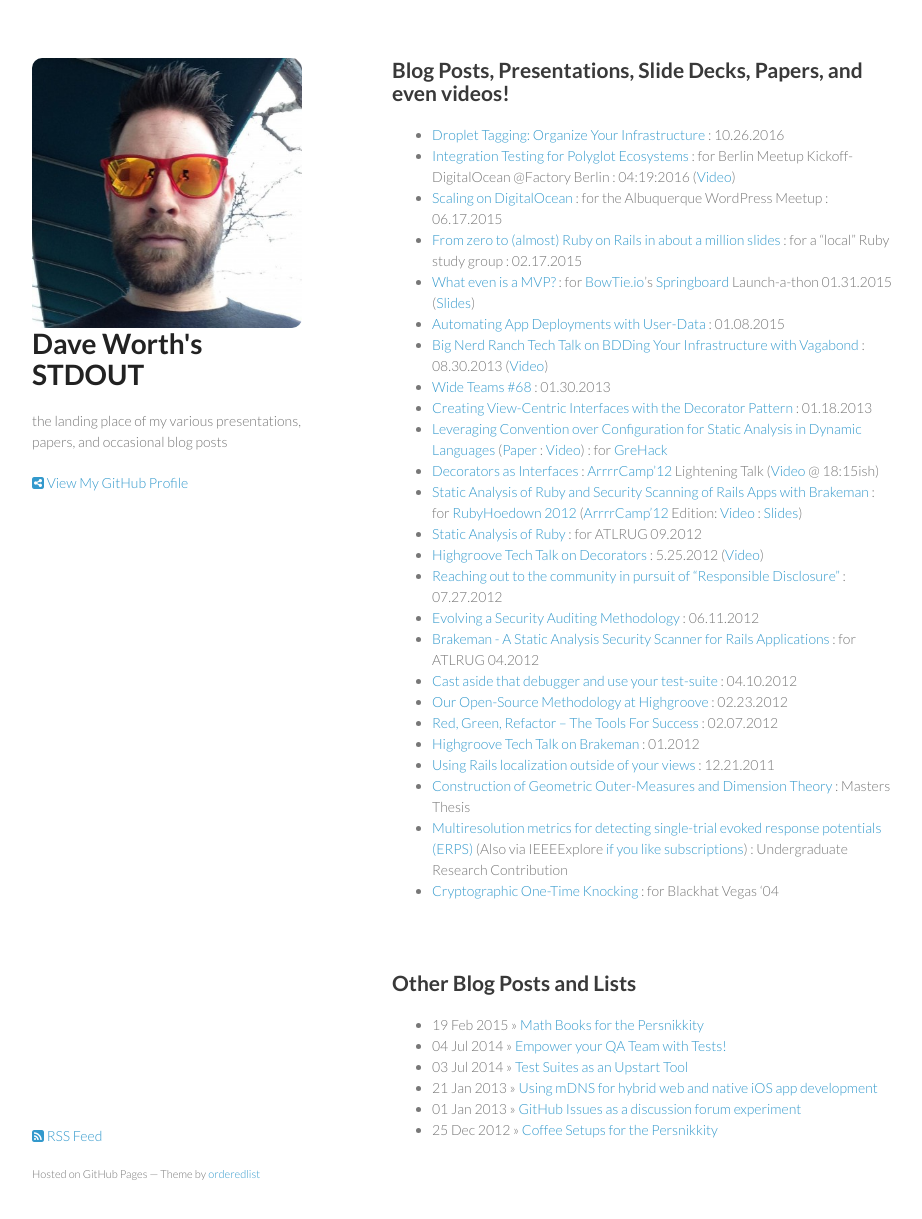
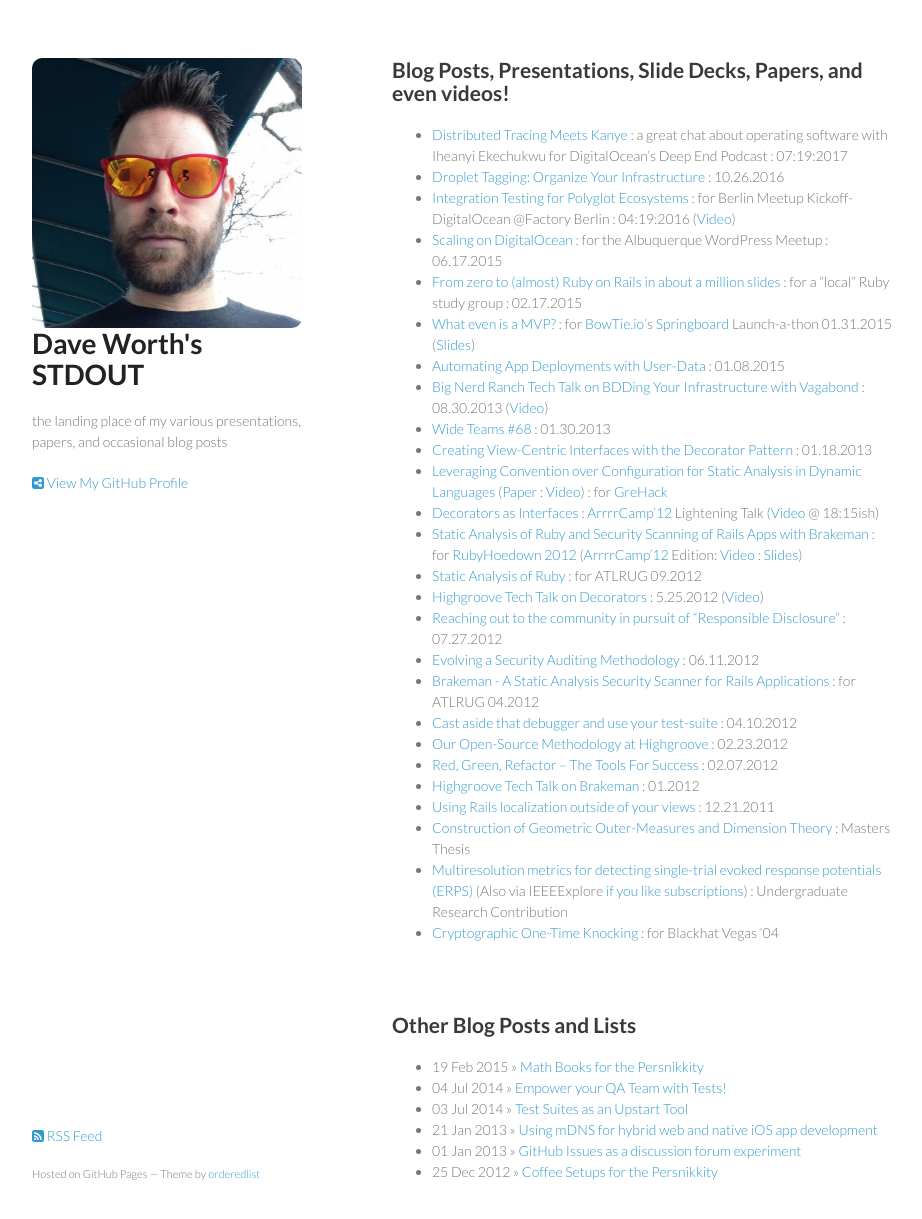
Before and after one commit to daveworth/daveworth.github.com, a Jekyll site: the page built from index.md, in a window 1280 px wide and 1252 px high. Shown: the top 1219 px of the window, without its empty margins (178-1100 px from the left). Built offline with Jekyll 4.4.1, drawn with Linux system fonts in a browser that asks for light colours; nearby versions of some CDN libraries.

Commit message:
add deep end podcast

```diff
--- a/index.md
+++ b/index.md
@@ -1,6 +1,7 @@
 ---
 layout: default
 ---
+* [Distributed Tracing Meets Kanye](https://soundcloud.com/digitaloceanpodcast/distributed-tracing-meets-kanye) : a great chat about operating software with Iheanyi Ekechukwu for DigitalOcean's Deep End Podcast : 07:19:2017
 * [Droplet Tagging: Organize Your Infrastructure](https://www.digitalocean.com/company/blog/droplet-tagging-organize-your-infrastructure/) : 10.26.2016
 * [Integration Testing for Polyglot Ecosystems](http://www.slideshare.net/DavidWorth5/integration-testing-for-polyglot-ecosystems) : for Berlin Meetup Kickoff- DigitalOcean @Factory Berlin : 04:19:2016 ([Video](https://www.youtube.com/watch?v=0I2bJpXlYSw#t=02m22s))
 * [Scaling on DigitalOcean](http://www.slideshare.net/david_e_worth/scaling-on-digitalocean) : for the Albuquerque WordPress Meetup : 06.17.2015
```
